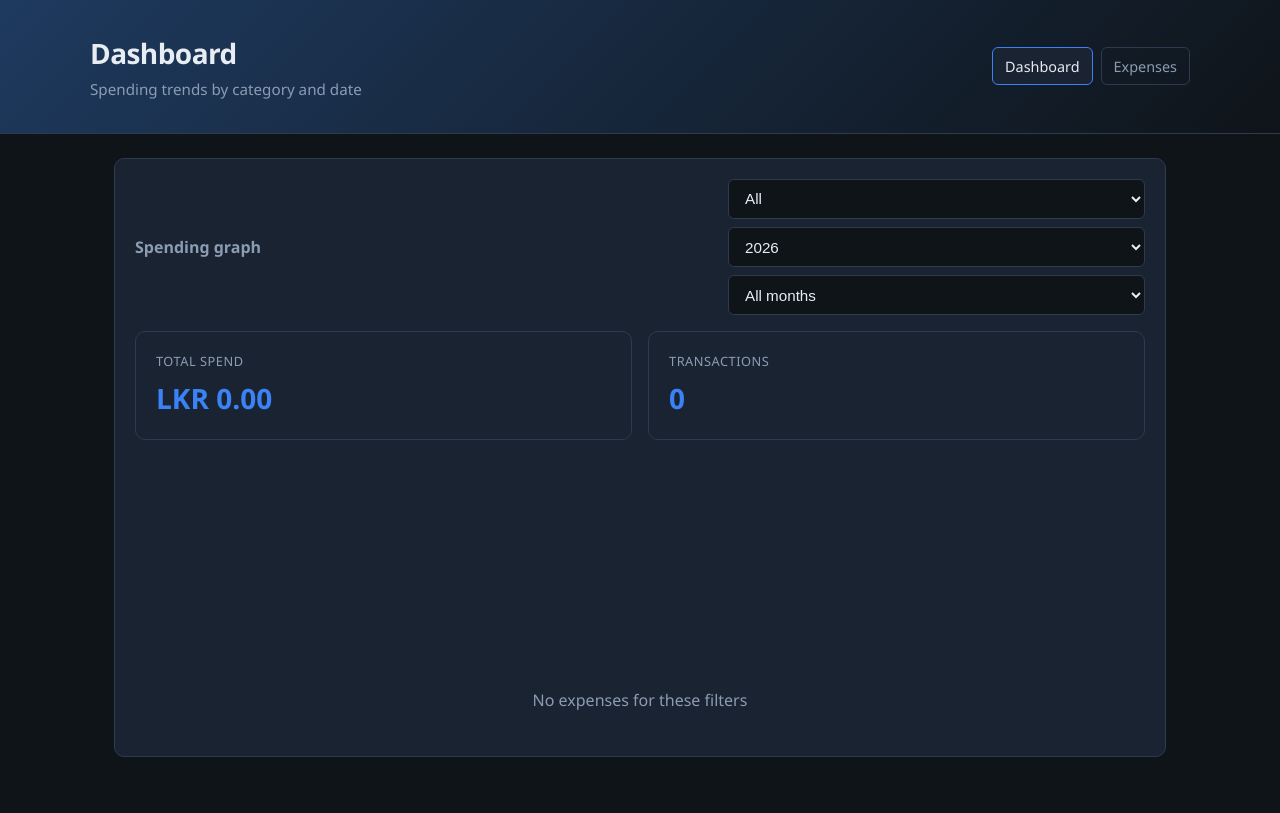
After one commit to yjayasingh/ExpenseTracker, a Flask app: page /dashboard in a window 1280 px wide. The commit adds this page. Run offline with Flask 3, Linux system fonts and the light colour scheme; data that the repository does not hold is empty.

Commit message:
Add filtered dashboard page

```diff
--- a/app.py
+++ b/app.py
@@ -26,6 +26,21 @@ def index():
         "index.html",
         categories=db.CATEGORIES,
         current_month=date.today().strftime("%Y-%m"),
+    )
+
+
+@app.route("/dashboard")
+def dashboard():
+    current_year = date.today().strftime("%Y")
+    years = db.get_available_years()
+    if current_year not in years:
+        years.insert(0, current_year)
+    return render_template(
+        "dashboard.html",
+        categories=db.CATEGORIES,
+        years=years,
+        current_year=current_year,
+        current_month=date.today().strftime("%m"),
     )
 
 
@@ -92,6 +107,21 @@ def summary():
     return jsonify(db.get_summary(month=month))
 
 
+@app.route("/api/dashboard")
+def dashboard_data():
+    year = request.args.get("year") or date.today().strftime("%Y")
+    month = request.args.get("month") or None
+    category = request.args.get("category") or None
+
+    if month and (not month.isdigit() or int(month) < 1 or int(month) > 12):
+        return jsonify({"error": "Invalid month"}), 400
+
+    if category and category not in db.CATEGORIES:
+        return jsonify({"error": "Invalid category"}), 400
+
+    return jsonify(db.get_dashboard_data(year=year, month=month, category=category))
+
+
 @app.route("/api/categories")
 def categories():
     return jsonify(db.CATEGORIES)
--- a/database.py
+++ b/database.py
@@ -16,6 +16,21 @@ CATEGORIES = [
     "Healthcare",
     "Shopping",
     "Other",
+]
+
+MONTH_NAMES = [
+    "Jan",
+    "Feb",
+    "Mar",
+    "Apr",
+    "May",
+    "Jun",
+    "Jul",
+    "Aug",
+    "Sep",
+    "Oct",
+    "Nov",
+    "Dec",
 ]
 
 
@@ -104,6 +119,81 @@ def get_expenses(month=None, category=None):
         return [row_to_dict(r) for r in rows]
 
 
+def get_available_years():
+    with get_connection() as conn:
+        rows = conn.execute(
+            """
+            SELECT DISTINCT substr(expense_date, 1, 4) AS year
+            FROM expenses
+            ORDER BY year DESC
+            """
+        ).fetchall()
+    years = [row["year"] for row in rows if row["year"]]
+    current_year = date.today().strftime("%Y")
+    return years or [current_year]
+
+
+def get_dashboard_data(year=None, month=None, category=None):
+    year = year or date.today().strftime("%Y")
+    category = category or None
+    month = month or None
+
+    query = "SELECT * FROM expenses WHERE expense_date LIKE ?"
+    params = [f"{year}%"]
+
+    if month:
+        query += " AND expense_date LIKE ?"
+        params.append(f"{year}-{int(month):02d}%")
+
+    if category:
+        query += " AND category = ?"
+        params.append(category)
+
+    with get_connection() as conn:
+        rows = conn.execute(query, params).fetchall()
+
+    expenses = [row_to_dict(row) for row in rows]
+    total = round(sum(expense["amount"] for expense in expenses), 2)
+
+    if month:
+        chart = _daily_dashboard_chart(expenses)
+    else:
+        chart = _monthly_dashboard_chart(expenses)
+
+    return {
+        "total": total,
+        "count": len(expenses),
+        "year": year,
+        "month": month or "",
+        "category": category or "",
+        "chart": chart,
+    }
+
+
+def _monthly_dashboard_chart(expenses):
+    totals = {f"{month:02d}": 0 for month in range(1, 13)}
+    for expense in expenses:
+        expense_month = expense["expense_date"][5:7]
+        totals[expense_month] = totals.get(expense_month, 0) + expense["amount"]
+
+    return [
+        {"label": MONTH_NAMES[index], "total": round(totals[f"{index + 1:02d}"], 2)}
+        for index in range(12)
+    ]
+
+
+def _daily_dashboard_chart(expenses):
+    totals = {}
+    for expense in expenses:
+        day = expense["expense_date"][8:10]
+        totals[day] = totals.get(day, 0) + expense["amount"]
+
+    return [
+        {"label": str(int(day)), "total": round(totals[day], 2)}
+        for day in sorted(totals)
+    ]
+
+
 def get_expense(expense_id):
     with get_connection() as conn:
         row = conn.execute(
--- /dev/null
+++ b/static/dashboard.js
@@ -0,0 +1,79 @@
+const dashboardCategory = document.getElementById("dashboard-category");
+const dashboardYear = document.getElementById("dashboard-year");
+const dashboardMonth = document.getElementById("dashboard-month");
+const dashboardTotal = document.getElementById("dashboard-total");
+const dashboardCount = document.getElementById("dashboard-count");
+const dashboardChart = document.getElementById("dashboard-chart");
+const toast = document.getElementById("toast");
+
+function showToast(message, isError = false) {
+  toast.textContent = message;
+  toast.className = "toast show" + (isError ? " error" : "");
+  setTimeout(() => toast.classList.remove("show"), 3000);
+}
+
+function formatMoney(amount) {
+  return new Intl.NumberFormat("en-LK", {
+    style: "currency",
+    currency: "LKR",
+  }).format(amount);
+}
+
+async function fetchJSON(url) {
+  const res = await fetch(url);
+  const data = await res.json().catch(() => ({}));
+  if (!res.ok) throw new Error(data.error || "Request failed");
+  return data;
+}
+
+async function loadDashboard() {
+  const params = new URLSearchParams({
+    year: dashboardYear.value,
+  });
+
+  if (dashboardMonth.value) params.set("month", dashboardMonth.value);
+  if (dashboardCategory.value) params.set("category", dashboardCategory.value);
+
+  const data = await fetchJSON(`/api/dashboard?${params.toString()}`);
+  dashboardTotal.textContent = formatMoney(data.total);
+  dashboardCount.textContent = data.count;
+  renderDashboardChart(data.chart);
+}
+
+function renderDashboardChart(points) {
+  const hasSpend = points.some((point) => point.total > 0);
+  if (!points.length || !hasSpend) {
+    dashboardChart.innerHTML = '<p class="empty-state">No expenses for these filters</p>';
+    return;
+  }
+
+  const max = Math.max(...points.map((point) => point.total));
+  dashboardChart.innerHTML = points
+    .map((point) => {
+      const height = max ? Math.max((point.total / max) * 100, 4) : 0;
+      return `
+        <div class="dashboard-bar-item">
+          <div class="dashboard-bar-value">${formatMoney(point.total)}</div>
+          <div class="dashboard-bar-track">
+            <div class="dashboard-bar-fill" style="height: ${height}%"></div>
+          </div>
+          <div class="dashboard-bar-label">${escapeHtml(point.label)}</div>
+        </div>
+      `;
+    })
+    .join("");
+}
+
+function escapeHtml(text) {
+  const div = document.createElement("div");
+  div.textContent = text;
+  return div.innerHTML;
+}
+
+[dashboardCategory, dashboardYear, dashboardMonth].forEach((control) => {
+  control.addEventListener("change", () => {
+    loadDashboard().catch((err) => showToast(err.message, true));
+  });
+});
+
+loadDashboard().catch((err) => showToast(err.message, true));
--- a/static/style.css
+++ b/static/style.css
@@ -175,6 +175,14 @@ body {
   gap: 0.5rem;
 }
 
+.dashboard-filters {
+  flex-wrap: wrap;
+}
+
+.dashboard-filters select {
+  min-width: 130px;
+}
+
 .form-row {
   margin-bottom: 1rem;
 }
@@ -258,6 +266,59 @@ select:focus {
 
 .category-chart {
   min-height: 120px;
+}
+
+.dashboard-summary {
+  margin-bottom: 1rem;
+}
+
+.dashboard-chart {
+  display: grid;
+  grid-template-columns: repeat(auto-fit, minmax(56px, 1fr));
+  align-items: end;
+  gap: 0.75rem;
+  min-height: 280px;
+  padding-top: 1rem;
+}
+
+.dashboard-bar-item {
+  display: grid;
+  grid-template-rows: auto 1fr auto;
+  gap: 0.5rem;
+  min-width: 0;
+  height: 260px;
+}
+
+.dashboard-bar-value {
+  color: var(--text-muted);
+  font-size: 0.75rem;
+  text-align: center;
+  min-height: 2.2rem;
+  overflow-wrap: anywhere;
+}
+
+.dashboard-bar-track {
+  display: flex;
+  align-items: end;
+  min-height: 170px;
+  background: var(--bg);
+  border: 1px solid var(--border);
+  border-radius: 6px;
+  overflow: hidden;
+}
+
+.dashboard-bar-fill {
+  width: 100%;
+  background: linear-gradient(180deg, #37c7ba 0%, #3b82f6 100%);
+  border-radius: 5px 5px 0 0;
+  transition: height 0.25s ease;
+}
+
+.dashboard-bar-label {
+  color: var(--text-muted);
+  font-size: 0.8rem;
+  text-align: center;
+  white-space: nowrap;
 }
 
 .bar-row {
--- /dev/null
+++ b/templates/dashboard.html
@@ -0,0 +1,78 @@
+<!DOCTYPE html>
+<html lang="en">
+<head>
+  <meta charset="UTF-8">
+  <meta name="viewport" content="width=device-width, initial-scale=1.0">
+  <title>Dashboard - Expense Tracker</title>
+  <link rel="stylesheet" href="{{ url_for('static', filename='style.css') }}">
+</head>
+<body>
+  <header class="header">
+    <div class="header-inner">
+      <div>
+        <h1>Dashboard</h1>
+        <p class="subtitle">Spending trends by category and date</p>
+      </div>
+      <nav class="header-nav" aria-label="Main navigation">
+        <a href="/dashboard" class="nav-link active">Dashboard</a>
+        <a href="/" class="nav-link">Expenses</a>
+      </nav>
+    </div>
+  </header>
+
+  <main class="container">
+    <section class="panel panel-full">
+      <div class="panel-header">
+        <h2>Spending graph</h2>
+        <div class="filters dashboard-filters">
+          <select id="dashboard-category" aria-label="Category">
+            <option value="">All</option>
+            {% for cat in categories %}
+            <option value="{{ cat }}">{{ cat }}</option>
+            {% endfor %}
+          </select>
+          <select id="dashboard-year" aria-label="Year">
+            {% for year in years %}
+            <option value="{{ year }}" {% if year == current_year %}selected{% endif %}>{{ year }}</option>
+            {% endfor %}
+          </select>
+          <select id="dashboard-month" aria-label="Month">
+            <option value="">All months</option>
+            <option value="01">January</option>
+            <option value="02">February</option>
+            <option value="03">March</option>
+            <option value="04">April</option>
+            <option value="05">May</option>
+            <option value="06">June</option>
+            <option value="07">July</option>
+            <option value="08">August</option>
+            <option value="09">September</option>
+            <option value="10">October</option>
+            <option value="11">November</option>
+            <option value="12">December</option>
+          </select>
+        </div>
+      </div>
+
+      <section class="summary-cards dashboard-summary" aria-label="Dashboard summary">
+        <div class="card">
+          <span class="card-label">Total spend</span>
+          <span class="card-value" id="dashboard-total">Rs. 0.00</span>
+        </div>
+        <div class="card">
+          <span class="card-label">Transactions</span>
+          <span class="card-value" id="dashboard-count">0</span>
+        </div>
+      </section>
+
+      <div id="dashboard-chart" class="dashboard-chart">
+        <p class="empty-state">Loading...</p>
+      </div>
+    </section>
+  </main>
+
+  <div id="toast" class="toast" role="status" aria-live="polite"></div>
+
+  <script src="{{ url_for('static', filename='dashboard.js') }}"></script>
+</body>
+</html>
--- a/templates/index.html
+++ b/templates/index.html
@@ -14,8 +14,8 @@
         <p class="subtitle">Track spending, stay on budget</p>
       </div>
       <nav class="header-nav" aria-label="Main navigation">
-        <a href="/" class="nav-link active">Dashboard</a>
-        <a href="#expenses" class="nav-link">Expenses</a>
+        <a href="/dashboard" class="nav-link">Dashboard</a>
+        <a href="/" class="nav-link active">Expenses</a>
       </nav>
     </div>
   </header>
```
Also changed, not shown: tests/test_app.py (+32 -0 lines).
